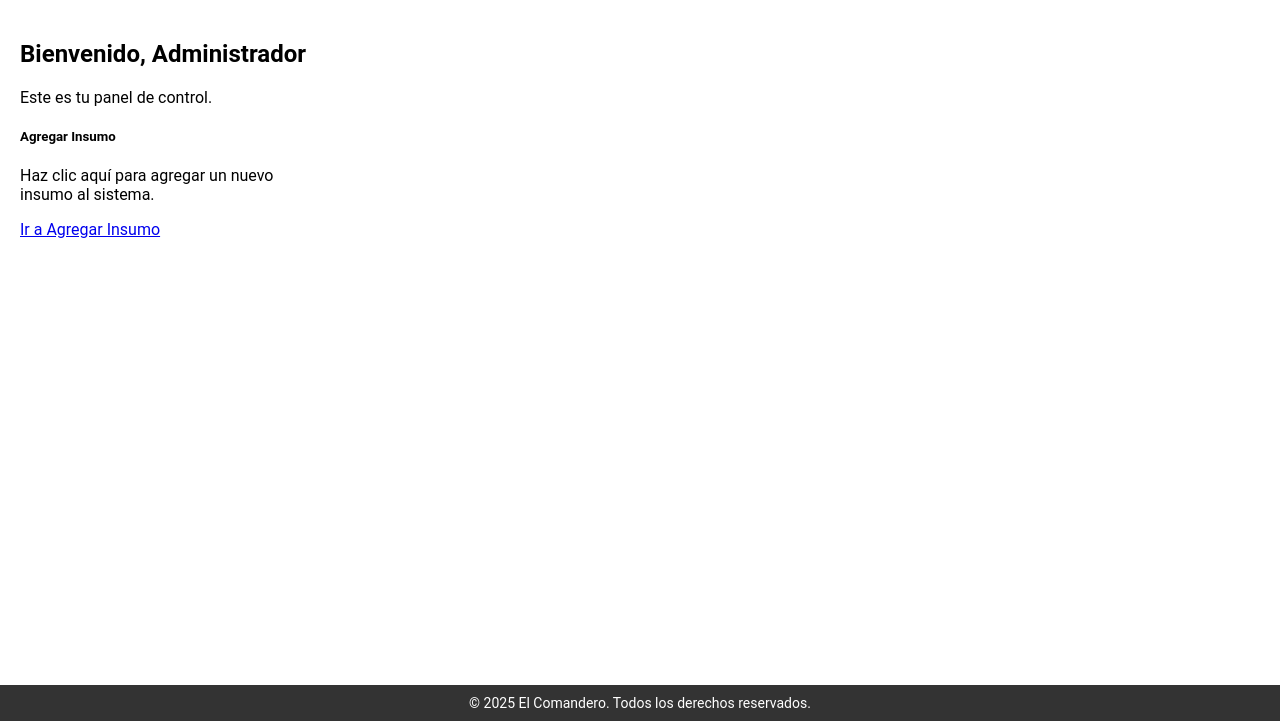
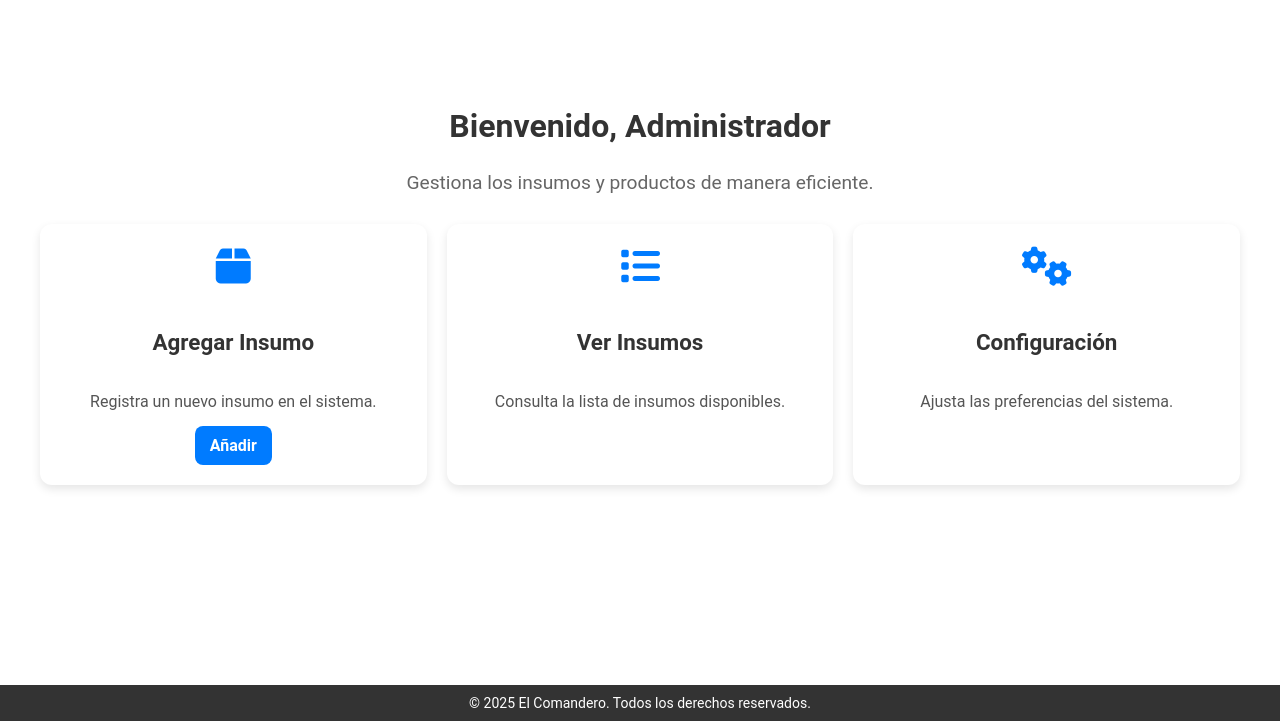
Before and after one commit to NicoButter/el_comandero, a Django app: template dashboards/templates/dashboards/admin_dashboard.html in a window 1280 px wide. Shown: the part 79-800 px from the top of the page. Run offline with Django 5.2, Linux system fonts and the light colour scheme; the template is opened without the code that fills it, so the values that code supplies are empty.

Commit message:
several updates on dashboards

```diff
--- /dev/null
+++ b/dashboards/static/dashboards/css/admin_dashboard_styles.css
@@ -0,0 +1,77 @@
+.dashboard-container {
+    max-width: 1200px;
+    margin: 40px auto;
+    padding: 20px;
+    text-align: center;
+}
+
+.dashboard-title {
+    font-size: 2rem;
+    font-weight: 700;
+    color: #333;
+}
+
+.dashboard-subtitle {
+    font-size: 1.2rem;
+    color: #666;
+    margin-bottom: 30px;
+}
+
+/* Grid de Tarjetas */
+.dashboard-grid {
+    display: grid;
+    grid-template-columns: repeat(auto-fit, minmax(280px, 1fr));
+    gap: 20px;
+    justify-content: center;
+}
+
+/* Tarjetas */
+.dashboard-card {
+    background: #fff;
+    padding: 20px;
+    border-radius: 12px;
+    box-shadow: 0px 4px 10px rgba(0, 0, 0, 0.1);
+    transition: transform 0.3s ease, box-shadow 0.3s ease;
+    text-align: center;
+}
+
+.dashboard-card:hover {
+    transform: translateY(-5px);
+    box-shadow: 0px 8px 15px rgba(0, 0, 0, 0.2);
+}
+
+/* Iconos */
+.dashboard-card-icon {
+    font-size: 2.5rem;
+    color: #007bff;
+    margin-bottom: 10px;
+}
+
+/* Títulos y textos de tarjeta */
+.dashboard-card-title {
+    font-size: 1.4rem;
+    font-weight: 600;
+    color: #333;
+}
+
+.dashboard-card-text {
+    font-size: 1rem;
+    color: #555;
+    margin-bottom: 15px;
+}
+
+/* Botones */
+.dashboard-btn {
+    display: inline-block;
+    padding: 10px 15px;
+    background-color: #007bff;
+    color: #fff;
+    text-decoration: none;
+    border-radius: 8px;
+    font-weight: 600;
+    transition: background 0.3s ease;
+}
+
+.dashboard-btn:hover {
+    background-color: #0056b3;
+}
--- a/dashboards/templates/dashboards/admin_dashboard.html
+++ b/dashboards/templates/dashboards/admin_dashboard.html
@@ -1,22 +1,50 @@
 {% extends 'base.html' %}
+
+{% load static %}
+
+{% block extra_styles %}
+  <link rel="stylesheet" href="{% static 'dashboards/css/admin_dashboard_styles.css' %}">
+{% endblock %}
 
 {% block title %}Dashboard Admin - El Comandero{% endblock %}
 
 {% block content %}
-<div class="dashboard-content">
-    <h2>Bienvenido, Administrador</h2>
-    <p>Este es tu panel de control.</p>
 
-    <div class="card" style="width: 18rem;">
-        <div class="card-body">
-          <h5 class="card-title">Agregar Insumo</h5>
-          <p class="card-text">Haz clic aquí para agregar un nuevo insumo al sistema.</p>
-          <a href="{% url 'dashboards:agregar_insumo_dashboard' %}" class="btn btn-primary">Ir a Agregar Insumo</a>
+<div class="dashboard-container">
+    <h2 class="dashboard-title">Bienvenido, Administrador</h2>
+    <p class="dashboard-subtitle">Gestiona los insumos y productos de manera eficiente.</p>
+
+    <div class="dashboard-grid">
+        <!-- Tarjeta para Agregar Insumo -->
+        <div class="dashboard-card">
+            <div class="dashboard-card-icon">
+                <i class="fas fa-box"></i>
+            </div>
+            <h5 class="dashboard-card-title">Agregar Insumo</h5>
+            <p class="dashboard-card-text">Registra un nuevo insumo en el sistema.</p>
+            <a href="{% url 'insumos:agregar_insumo' %}" class="dashboard-btn">Añadir</a>
         </div>
-      </div>
 
+        <!-- Tarjeta para Ver Insumos -->
+        <div class="dashboard-card">
+            <div class="dashboard-card-icon">
+                <i class="fas fa-list"></i>
+            </div>
+            <h5 class="dashboard-card-title">Ver Insumos</h5>
+            <p class="dashboard-card-text">Consulta la lista de insumos disponibles.</p>
+            {% comment %} <a href="{% url 'insumo:listar_insumos' %}" class="dashboard-btn">Ver</a> {% endcomment %}
+        </div>
 
+        <!-- Tarjeta para Configuración -->
+        <div class="dashboard-card">
+            <div class="dashboard-card-icon">
+                <i class="fas fa-cogs"></i>
+            </div>
+            <h5 class="dashboard-card-title">Configuración</h5>
+            <p class="dashboard-card-text">Ajusta las preferencias del sistema.</p>
+            {% comment %} <a href="{% url 'dashboards:configuracion' %}" class="dashboard-btn">Configurar</a> {% endcomment %}
+        </div>
+    </div>
+</div>
 
-    <!-- Aquí puedes agregar más contenido específico para el admin -->
-</div>
 {% endblock %}
--- a/el_comandero/settings.py
+++ b/el_comandero/settings.py
@@ -38,7 +38,8 @@ INSTALLED_APPS = [
     "django.contrib.messages",
     "django.contrib.staticfiles",
     "accounts",
-    "dashboards"
+    "dashboards",
+    "insumo"
 ]
 
 MIDDLEWARE = [
--- a/el_comandero/urls.py
+++ b/el_comandero/urls.py
@@ -25,6 +25,7 @@ urlpatterns = [
     path("admin/", admin.site.urls),
     path('accounts/', include('accounts.urls')),
     path('dashboards/', include('dashboards.urls')),
-     path('logout/', LogoutView.as_view(), name='logout'),
+    path('insumos/', include('insumo.urls')),
+    path('logout/', LogoutView.as_view(), name='logout'),
     path('', RedirectView.as_view(url=reverse_lazy('login')), name='home'),
 ]
--- a/insumo/urls.py
+++ b/insumo/urls.py
@@ -1,5 +1,7 @@
 from django.urls import path
 from . import views
+
+app_name = 'insumos'
 
 urlpatterns = [
     path('agregar/', views.agregar_insumo, name='add_insumo'),
--- a/templates/base.html
+++ b/templates/base.html
@@ -7,9 +7,11 @@
     <meta charset="UTF-8">
     <meta name="viewport" content="width=device-width, initial-scale=1.0">
     <title>{% block title %}El Comandero{% endblock %}</title>
+
+    <link rel="stylesheet" href="https://cdnjs.cloudflare.com/ajax/libs/font-awesome/6.4.2/css/all.min.css">
     <link rel="stylesheet" href="{% static 'css/global_styles.css' %}">
-    <!-- Bloque para estilos adicionales -->
-    {% block extra_css %}{% endblock %}
+
+    {% block extra_styles %}{% endblock %}
 </head>
 <body>
     <!-- Header -->
```
Also changed, not shown: insumo/forms.py (added, +7 -0 lines), insumo/templates/insumo/agregar_insumo.html (added, +22 -0 lines), insumo/views.py (+14 -2 lines).
